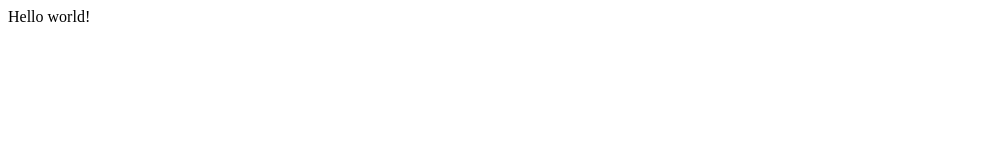
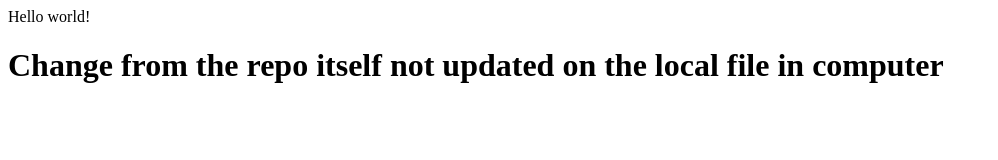
Before and after one commit to MohamedHassanKhames/TEST, a plain HTML site: page index.html in a window 1280 px wide. Shown: the whole page, without its empty margins (0-998 px from the left). Drawn offline with Linux system fonts and the light colour scheme.

Commit message:
added H1 header

```diff
--- a/index.html
+++ b/index.html
@@ -1 +1,2 @@
 <p> Hello world! </p>
+<h1> Change from the repo itself not updated on the local file in computer</h1>
```
